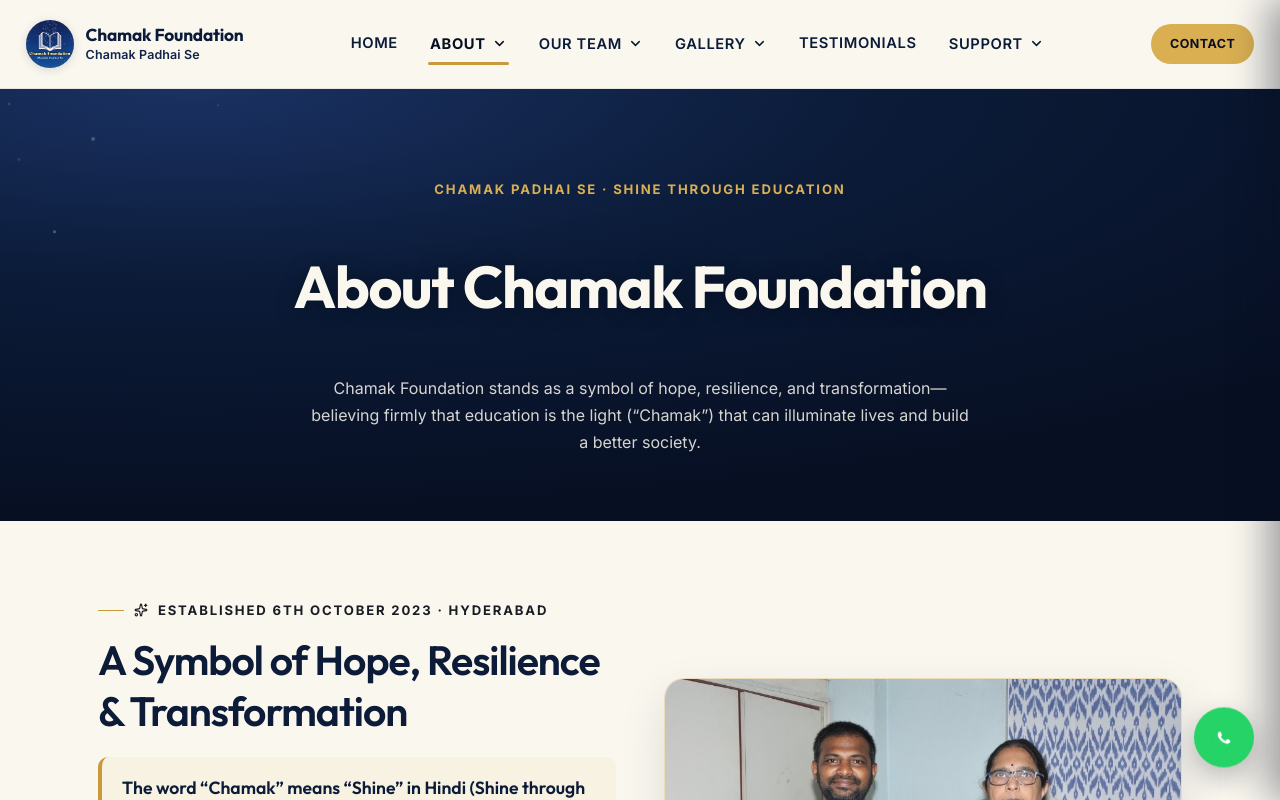
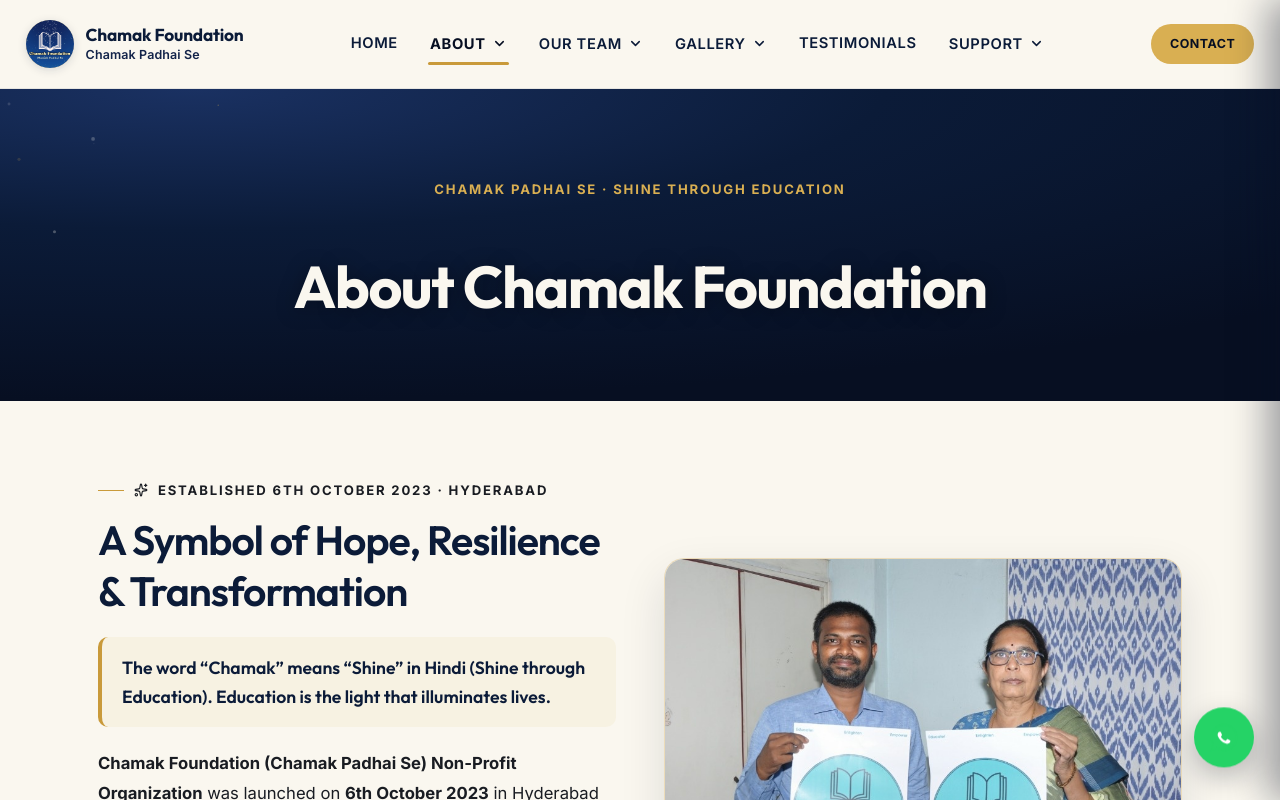
Before and after one commit to SAIKRISHNACHANDA/chamakfoundation.org, a Next.js app: page /about in a window 1280 px wide. Shown: the top 800 px of the page. Built offline with nearby package versions, Linux system fonts and the light colour scheme.

Commit message:
content(about): remove PageHero subtitle

```diff
--- a/src/app/about/page.js
+++ b/src/app/about/page.js
@@ -20,7 +20,6 @@ export default function AboutPage() {
       <PageHero
         eyebrow="Chamak Padhai Se · Shine Through Education"
         title="About Chamak Foundation"
-        subtitle="Chamak Foundation stands as a symbol of hope, resilience, and transformation—believing firmly that education is the light (“Chamak”) that can illuminate lives and build a better society."
       />
 
       {/* SECTION 1: THE STORY OF CHAMAK & OFFICIAL LAUNCH */}
```
